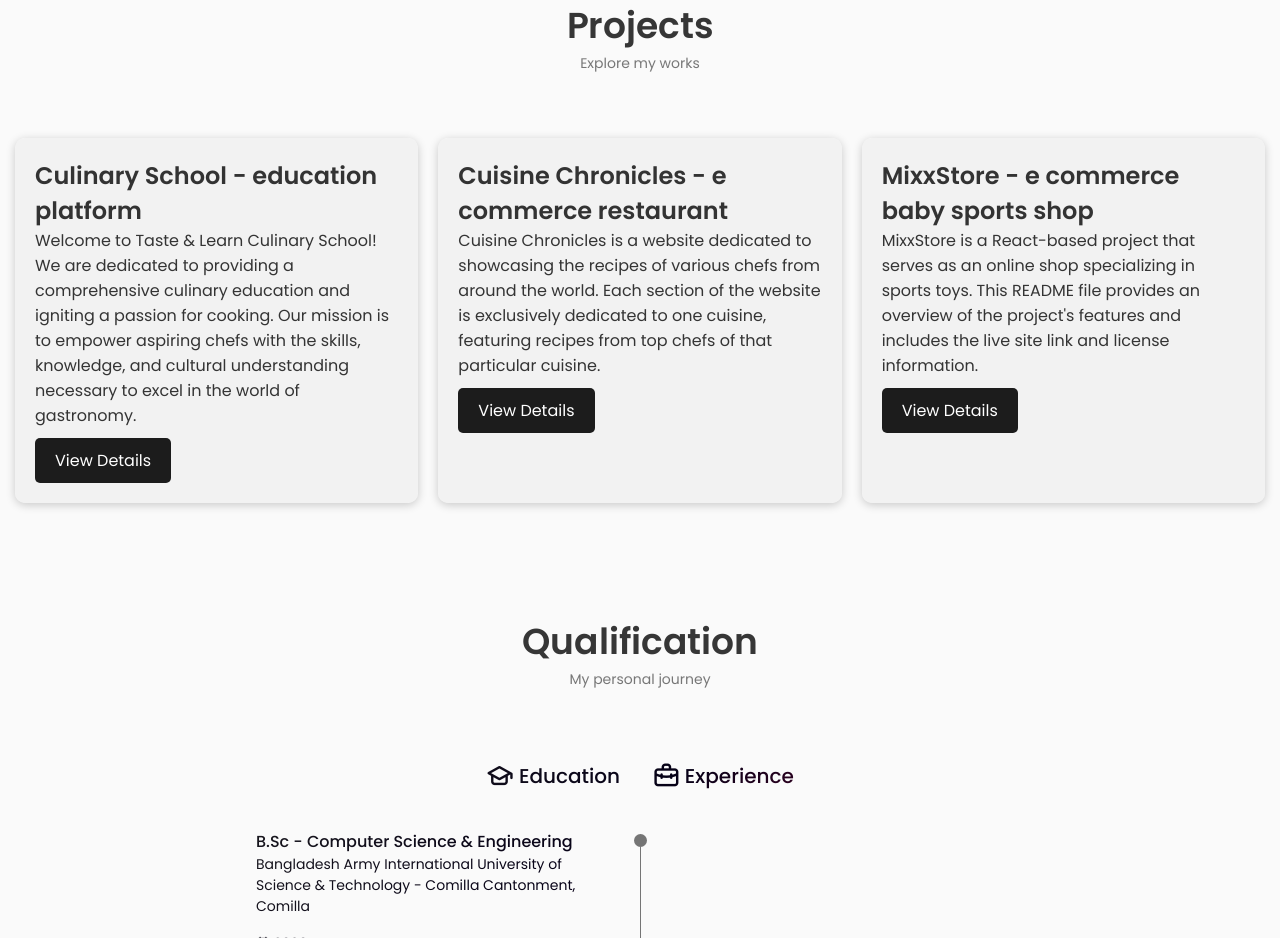
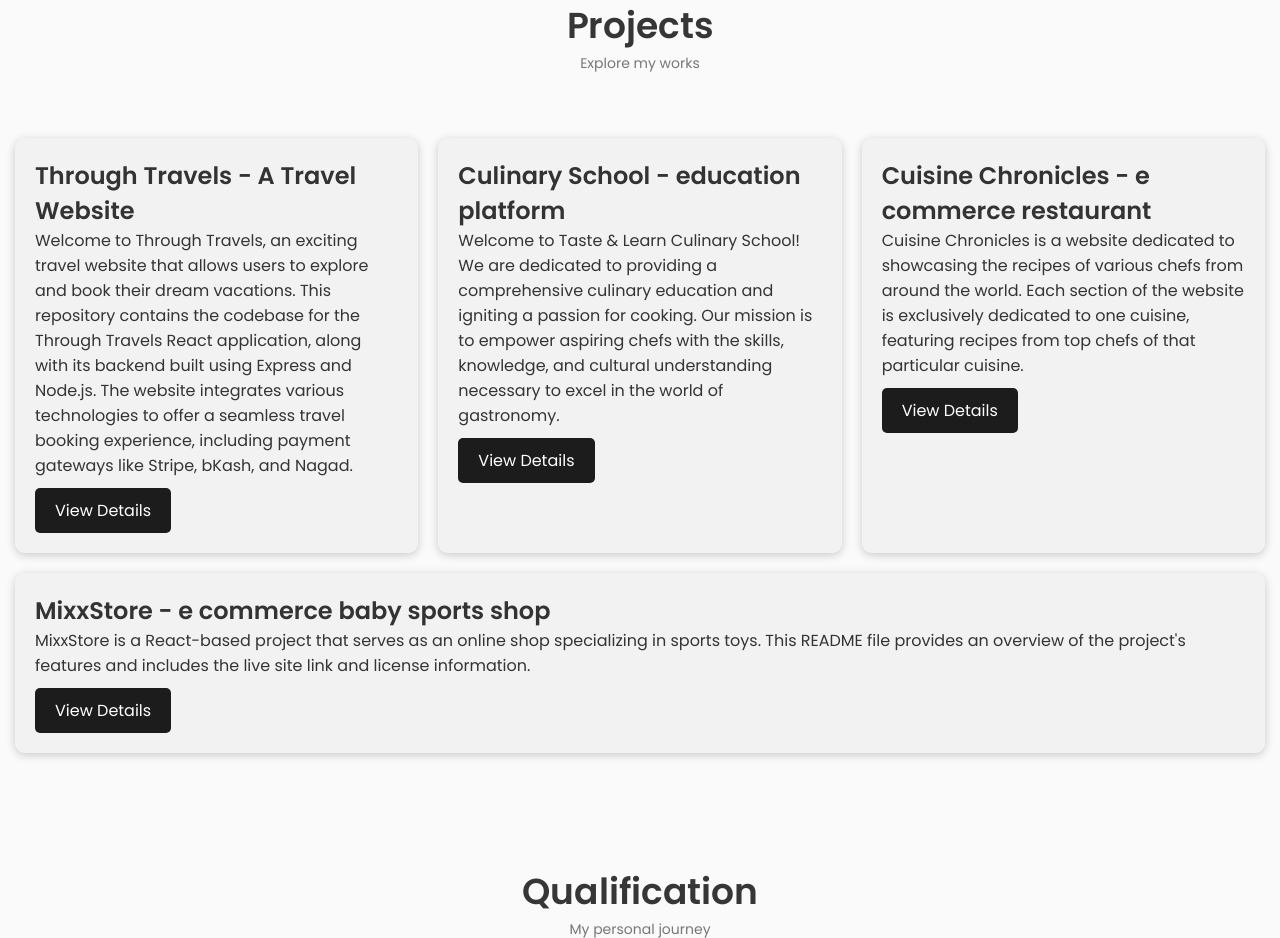
Before and after one commit to almahmudsarker/React-Portfolio, a React (Vite) app: page / in a window 1280 px wide. Shown: the part 2000-2938 px from the top of the page. Built offline with nearby package versions, Linux system fonts and the light colour scheme.

Commit message:
projects updated

```diff
--- a/src/components/Projects/Projects.jsx
+++ b/src/components/Projects/Projects.jsx
@@ -5,6 +5,39 @@ const Projects = () => {
   const projects = [
     {
       id: 1,
+      title: "Through Travels - A Travel Website",
+      description:
+        "Welcome to Through Travels, an exciting travel website that allows users to explore and book their dream vacations. This repository contains the codebase for the Through Travels React application, along with its backend built using Express and Node.js. The website integrates various technologies to offer a seamless travel booking experience, including payment gateways like Stripe, bKash, and Nagad.",
+      features: [
+        "Interactive Destination Exploration",
+        "Multiple Payment Options",
+        "Booking Engine",
+        "Browse and search",
+        "Real-time Itinerary Tracking",
+        "User Authentication and Personalization",
+      ],
+      liveLink: "https://through-travels.web.app/",
+      snapshots: [
+        "https://i.ibb.co/qrM7GFH/banner-section.jpg",
+        "https://i.ibb.co/HTNFJHT/category-section.jpg",
+        "https://i.ibb.co/YctXV6d/Feedback-section.jpg",
+        "https://i.ibb.co/rxg0rdf/footer.jpg",
+        "https://i.ibb.co/LkB14S9/host-dashboard-added-place.jpg",
+        "https://i.ibb.co/jDXWbBh/host-dashboard-adding-place.jpg",
+        "https://i.ibb.co/c2VHF7P/host-dashboard-modify-update-added-place.jpg",
+        "https://i.ibb.co/T2nt8zy/host-dashboard-notify-anyone-can-booked-host-place.jpg",
+        "https://i.ibb.co/tB2P70X/login.jpg",
+        "https://i.ibb.co/CK3xZcc/navbar.jpg",
+        "https://i.ibb.co/pnVDXrf/payment-partner-section.jpg",
+        "https://i.ibb.co/Db5485W/place-details-section-or-page.jpg",
+        "https://i.ibb.co/Y3cjyCT/signup-section.jpg",
+        "https://i.ibb.co/GWfyXqF/user-dashboard-booked-place.jpg",
+        "https://i.ibb.co/LZ6HdzS/user-dashboard-rqst-to-hosting-place.jpg",
+        "https://i.ibb.co/72xwyT0/user-visa-payment-on-booking.jpg",
+      ],
+    },
+    {
+      id: 2,
       title: "Culinary School - education platform",
       description:
         "Welcome to Taste & Learn Culinary School! We are dedicated to providing a comprehensive culinary education and igniting a passion for cooking. Our mission is to empower aspiring chefs with the skills, knowledge, and cultural understanding necessary to excel in the world of gastronomy.",
@@ -31,7 +64,7 @@ const Projects = () => {
       ],
     },
     {
-      id: 2,
+      id: 3,
       title: "Cuisine Chronicles - e commerce restaurant",
       description:
         "Cuisine Chronicles is a website dedicated to showcasing the recipes of various chefs from around the world. Each section of the website is exclusively dedicated to one cuisine, featuring recipes from top chefs of that particular cuisine.",
@@ -52,7 +85,7 @@ const Projects = () => {
       ],
     },
     {
-      id: 3,
+      id: 4,
       title: "MixxStore - e commerce baby sports shop",
       description:
         "MixxStore is a React-based project that serves as an online shop specializing in sports toys. This README file provides an overview of the project's features and includes the live site link and license information.",
```
Also changed, not shown: 1 other file (tests, documents, lock files or other folders). Lines whose indentation alone changed are shown as unchanged.
